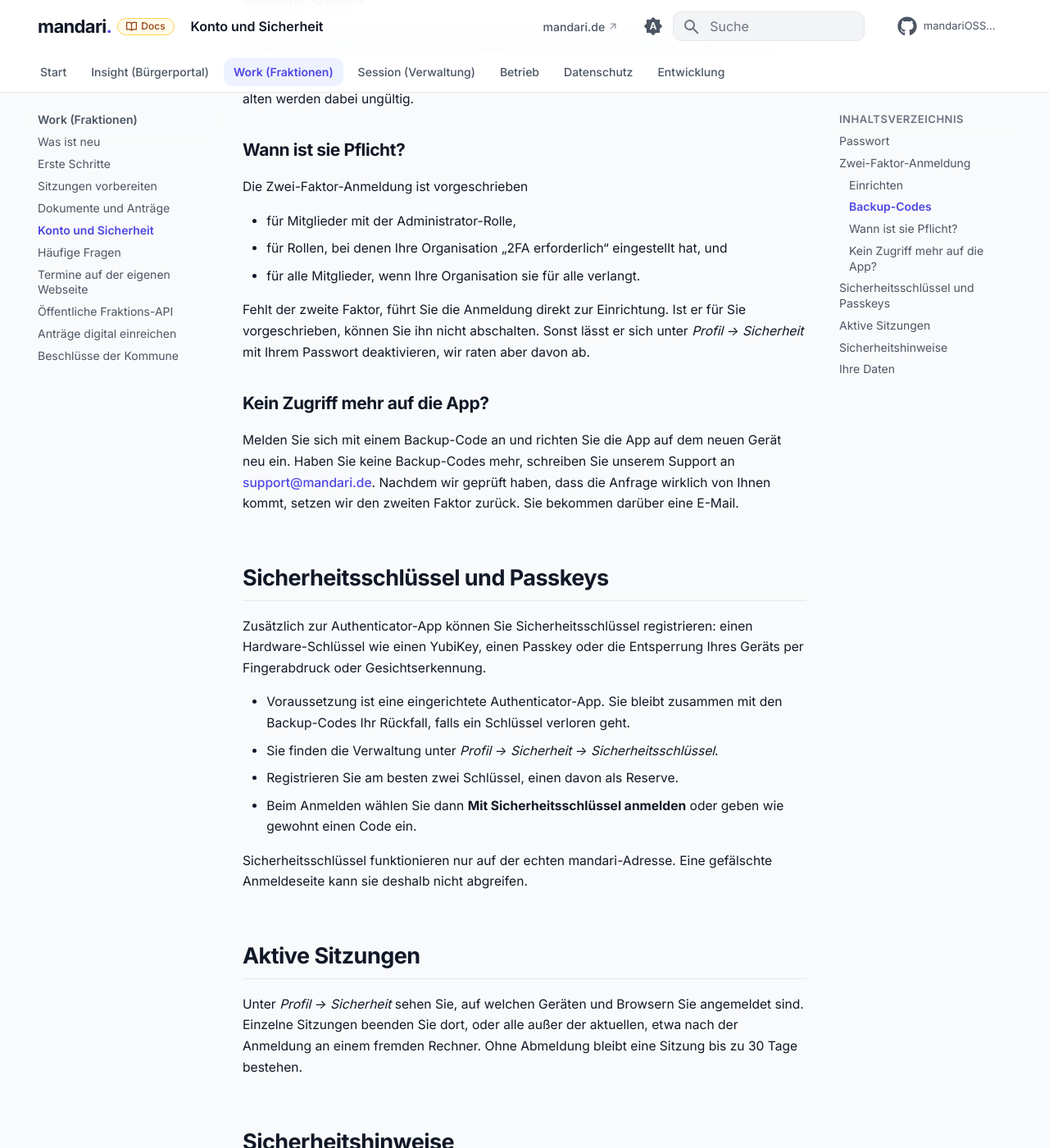
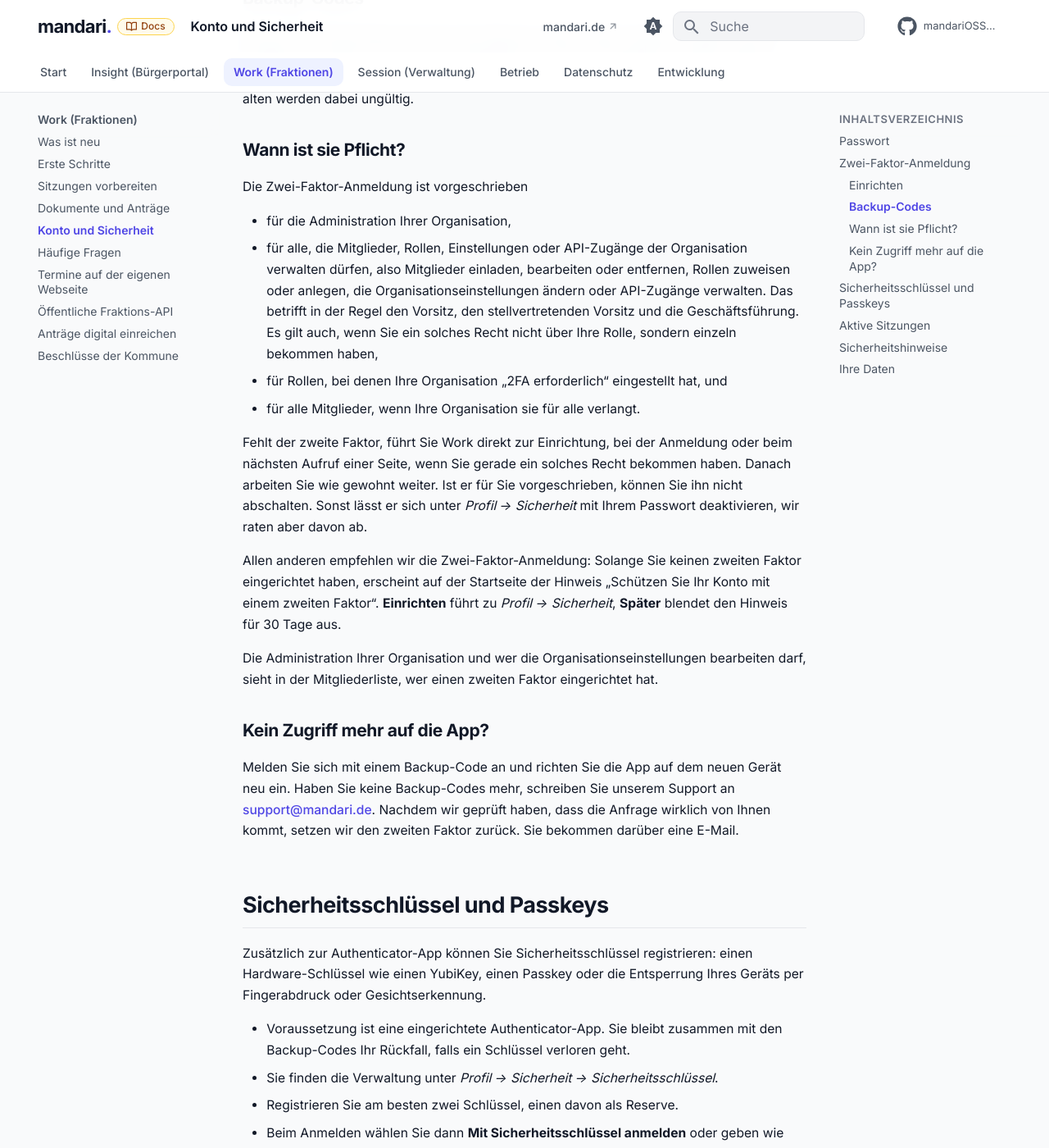
Before and after one commit to mandariOSS/docs, an MkDocs documentation site: the page built from docs/work/konto-und-sicherheit.md, in a window 1280 px wide and 1400 px high, scrolled down 1466 px. Shown: the whole window at 82% size. Built offline with MkDocs 1.6.1 and Material for MkDocs 9.7.7, drawn with Linux system fonts in a browser that asks for light colours; comment, search, counter and statistics services are not loaded.

Commit message:
Work-Hilfe: Zwei-Faktor-Anmeldung für alle mit Verwaltungsrechten, Empfehlung auf der Startseite

```diff
--- a/docs/work/konto-und-sicherheit.md
+++ b/docs/work/konto-und-sicherheit.md
@@ -43,11 +43,16 @@
 
 Die Zwei-Faktor-Anmeldung ist vorgeschrieben
 
-- für Mitglieder mit der Administrator-Rolle,
+- für die Administration Ihrer Organisation,
+- für alle, die Mitglieder, Rollen, Einstellungen oder API-Zugänge der Organisation verwalten dürfen, also Mitglieder einladen, bearbeiten oder entfernen, Rollen zuweisen oder anlegen, die Organisationseinstellungen ändern oder API-Zugänge verwalten. Das betrifft in der Regel den Vorsitz, den stellvertretenden Vorsitz und die Geschäftsführung. Es gilt auch, wenn Sie ein solches Recht nicht über Ihre Rolle, sondern einzeln bekommen haben,
 - für Rollen, bei denen Ihre Organisation „2FA erforderlich“ eingestellt hat, und
 - für alle Mitglieder, wenn Ihre Organisation sie für alle verlangt.
 
-Fehlt der zweite Faktor, führt Sie die Anmeldung direkt zur Einrichtung. Ist er für Sie vorgeschrieben, können Sie ihn nicht abschalten. Sonst lässt er sich unter *Profil → Sicherheit* mit Ihrem Passwort deaktivieren, wir raten aber davon ab.
+Fehlt der zweite Faktor, führt Sie Work direkt zur Einrichtung, bei der Anmeldung oder beim nächsten Aufruf einer Seite, wenn Sie gerade ein solches Recht bekommen haben. Danach arbeiten Sie wie gewohnt weiter. Ist er für Sie vorgeschrieben, können Sie ihn nicht abschalten. Sonst lässt er sich unter *Profil → Sicherheit* mit Ihrem Passwort deaktivieren, wir raten aber davon ab.
+
+Allen anderen empfehlen wir die Zwei-Faktor-Anmeldung: Solange Sie keinen zweiten Faktor eingerichtet haben, erscheint auf der Startseite der Hinweis „Schützen Sie Ihr Konto mit einem zweiten Faktor“. **Einrichten** führt zu *Profil → Sicherheit*, **Später** blendet den Hinweis für 30 Tage aus.
+
+Die Administration Ihrer Organisation und wer die Organisationseinstellungen bearbeiten darf, sieht in der Mitgliederliste, wer einen zweiten Faktor eingerichtet hat.
 
 ### Kein Zugriff mehr auf die App? { #zwei-faktor-verloren }
 
```
Also changed, not shown: docs/aenderungen.md (+1 -0 lines), docs/work/erste-schritte.md (+1 -1 lines), docs/work/was-ist-neu.md (+2 -0 lines).
